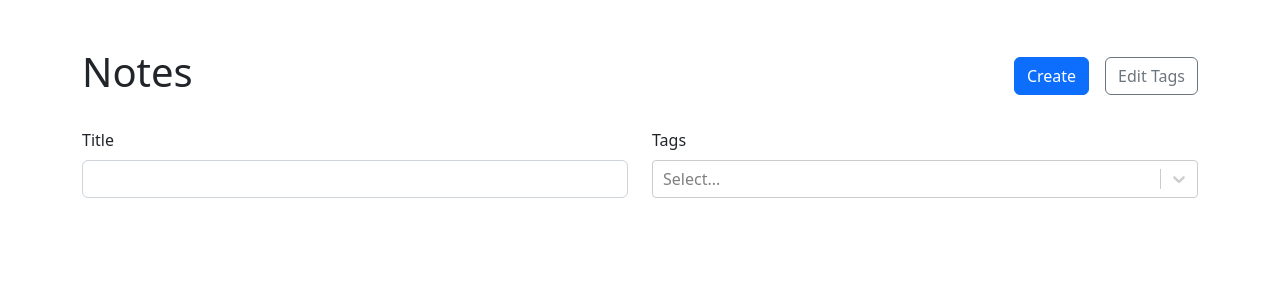
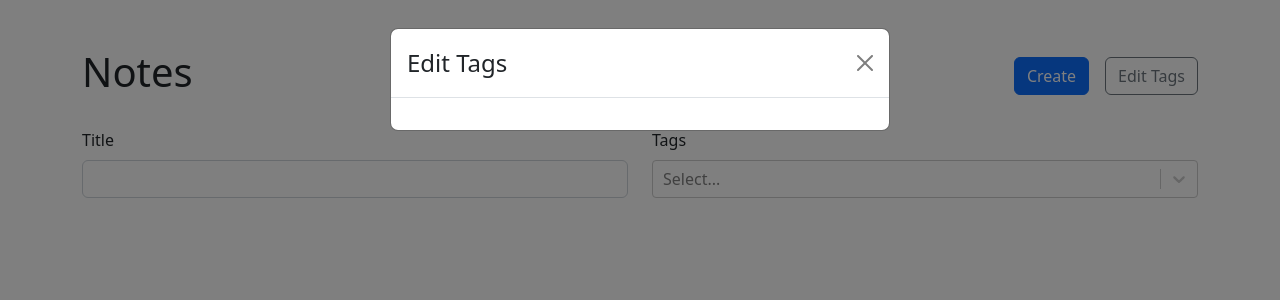
Before and after one commit to shohan-pherones/notes-pro, a React (Vite) app: page / in a window 1280 px wide. Both pictures are taken after a click on the button "Edit Tags". Shown: the top 300 px of the page. Built offline with nearby package versions, Linux system fonts and the light colour scheme.

Commit message:
tags modal added

```diff
--- a/src/App.tsx
+++ b/src/App.tsx
@@ -83,12 +83,37 @@
     });
   }
 
+  function updateTag(id: string, label: string) {
+    setTags((prevTags) => {
+      return prevTags.map((tag) => {
+        if (tag.id === id) {
+          return { ...tag, label };
+        } else {
+          return tag;
+        }
+      });
+    });
+  }
+
+  function deleteTag(id: string) {
+    setTags((prevTags) => {
+      return prevTags.filter((tag) => tag.id !== id);
+    });
+  }
+
   return (
     <Container className="my-5">
       <Routes>
         <Route
           path="/"
-          element={<NoteList notes={notesWithTags} includedTags={tags} />}
+          element={
+            <NoteList
+              notes={notesWithTags}
+              includedTags={tags}
+              onUpdateTag={updateTag}
+              onDeleteTag={deleteTag}
+            />
+          }
         />
         <Route
           path="/new"
--- /dev/null
+++ b/src/components/EditTagsModal.tsx
@@ -0,0 +1,53 @@
+import { Button, Col, Form, Modal, Row, Stack } from "react-bootstrap";
+import { Tag } from "../App";
+
+type EditTagsProps = {
+  includedTags: Tag[];
+  handleClose: () => void;
+  show: boolean;
+  onDeleteTag: (id: string) => void;
+  onUpdateTag: (id: string, label: string) => void;
+};
+
+const EditTagsModal = ({
+  includedTags,
+  handleClose,
+  show,
+  onUpdateTag,
+  onDeleteTag,
+}: EditTagsProps) => {
+  return (
+    <Modal show={show} onHide={handleClose}>
+      <Modal.Header closeButton>
+        <Modal.Title>Edit Tags</Modal.Title>
+      </Modal.Header>
+      <Modal.Body>
+        <Form>
+          <Stack gap={3}>
+            {includedTags.map((tag) => (
+              <Row key={tag.id}>
+                <Col>
+                  <Form.Control
+                    type="text"
+                    value={tag.label}
+                    onChange={(e) => onUpdateTag(tag.id, e.target.value)}
+                  />
+                </Col>
+                <Col xs="auto">
+                  <Button
+                    variant="outline-danger"
+                    onClick={() => onDeleteTag(tag.id)}
+                  >
+                    &times;
+                  </Button>
+                </Col>
+              </Row>
+            ))}
+          </Stack>
+        </Form>
+      </Modal.Body>
+    </Modal>
+  );
+};
+
+export default EditTagsModal;
--- a/src/components/NoteList.tsx
+++ b/src/components/NoteList.tsx
@@ -3,16 +3,25 @@
 import { Link } from "react-router-dom";
 import ReactSelect from "react-select";
 import { Tag } from "../App";
+import EditTagsModal from "./EditTagsModal";
 import NoteCard, { SimplifiedNote } from "./NoteCard";
 
 type NoteListProps = {
   includedTags: Tag[];
   notes: SimplifiedNote[];
+  onDeleteTag: (id: string) => void;
+  onUpdateTag: (id: string, label: string) => void;
 };
 
-const NoteList = ({ includedTags, notes }: NoteListProps) => {
+const NoteList = ({
+  includedTags,
+  notes,
+  onDeleteTag,
+  onUpdateTag,
+}: NoteListProps) => {
   const [selectedTags, setSelectedTags] = useState<Tag[]>([]);
   const [title, setTitle] = useState("");
+  const [isEditTagsModalOpen, setIsEditTagsModalOpen] = useState(false);
 
   const filteredNotes = useMemo(() => {
     return notes.filter((note) => {
@@ -27,6 +36,10 @@
     });
   }, [title, selectedTags, notes]);
 
+  const handleClose = () => {
+    setIsEditTagsModalOpen(false);
+  };
+
   return (
     <>
       <Row className="align-items-center mb-4">
@@ -38,7 +51,12 @@
             <Link to="/new">
               <Button variant="primary">Create</Button>
             </Link>
-            <Button variant="outline-secondary">Edit Tags</Button>
+            <Button
+              variant="outline-secondary"
+              onClick={() => setIsEditTagsModalOpen(true)}
+            >
+              Edit Tags
+            </Button>
           </Stack>
         </Col>
       </Row>
@@ -84,6 +102,13 @@
           </Col>
         ))}
       </Row>
+      <EditTagsModal
+        onUpdateTag={onUpdateTag}
+        onDeleteTag={onDeleteTag}
+        includedTags={includedTags}
+        show={isEditTagsModalOpen}
+        handleClose={handleClose}
+      />
     </>
   );
 };
```
